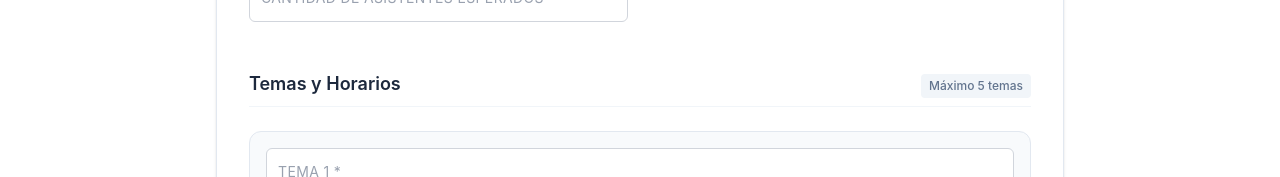
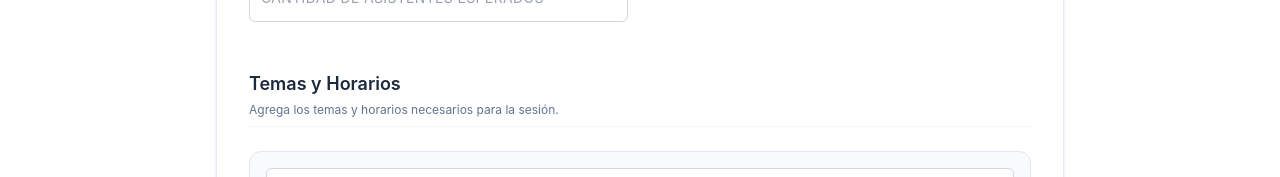
Before and after one commit to Manufacturas-Especializadas/Capacitacion-FrontEnd, a React (Vite) app: page /registro-asistencia in a window 1280 px wide. Shown: the part 503-680 px from the top of the page. Built offline with nearby package versions, Linux system fonts and the light colour scheme; no server answers; sample sign-in values are in the browser's storage.

Commit message:
feat(TrainingEventFormLayout): Se quita la restriccion de limite de temas, ya se pueden agregar más

```diff
--- a/src/components/TrainingEventUI/TrainingEventFormLayout.tsx
+++ b/src/components/TrainingEventUI/TrainingEventFormLayout.tsx
@@ -170,17 +170,17 @@ export const TrainingEventFormLayout = () => {
 
     setTopics(newTopics);
   };
+
   const addTopic = () => {
-    if (topics.length < 5) {
     setTopics([
       ...topics,
-        { name: "", date: "", startTime: "", endTime: "" },
+      {
+        name: "",
+        date: "",
+        startTime: "",
+        endTime: "",
+      },
     ]);
-    } else {
-      toast.error("Solo se permite un máximo de 5 temas por sesión", {
-        id: "max-topics",
-      });
-    }
   };
 
   const removeTopic = (index: number) => {
@@ -210,8 +210,6 @@ export const TrainingEventFormLayout = () => {
       toast.error("Debes agregar al menos un tema");
       return;
     }
-
-    if (validTopics.length > 5) return;
 
     const sortedDates = validTopics.map((t) => t.date).sort();
     const globalDateFrom = sortedDates[0];
@@ -463,16 +461,14 @@ export const TrainingEventFormLayout = () => {
           </div>
 
           <div>
-            <div className="flex justify-between items-end mb-6 border-b border-slate-100 pb-2">
+            <div className="mb-6 border-b border-slate-100 pb-2">
               <h2 className="text-lg font-semibold text-slate-800">
                 Temas y Horarios
               </h2>
-              <span
-                className="text-xs font-medium text-slate-500 bg-slate-100 px-2
-                py-1 rounded"
-              >
-                Máximo 5 temas
-              </span>
+
+              <p className="text-xs text-slate-500 mt-1">
+                Agrega los temas y horarios necesarios para la sesión.
+              </p>
             </div>
 
             <div className="space-y-4">
@@ -546,7 +542,7 @@ export const TrainingEventFormLayout = () => {
               ))}
             </div>
 
-            {topics.length < 5 && (
+
             <button
               type="button"
               onClick={addTopic}
@@ -554,7 +550,7 @@ export const TrainingEventFormLayout = () => {
             >
               <Plus size={18} className="mr-2" /> Agregar otro tema y horario
             </button>
-            )}
+
           </div>
         </div>
 
```
Lines whose indentation alone changed are shown as unchanged.
